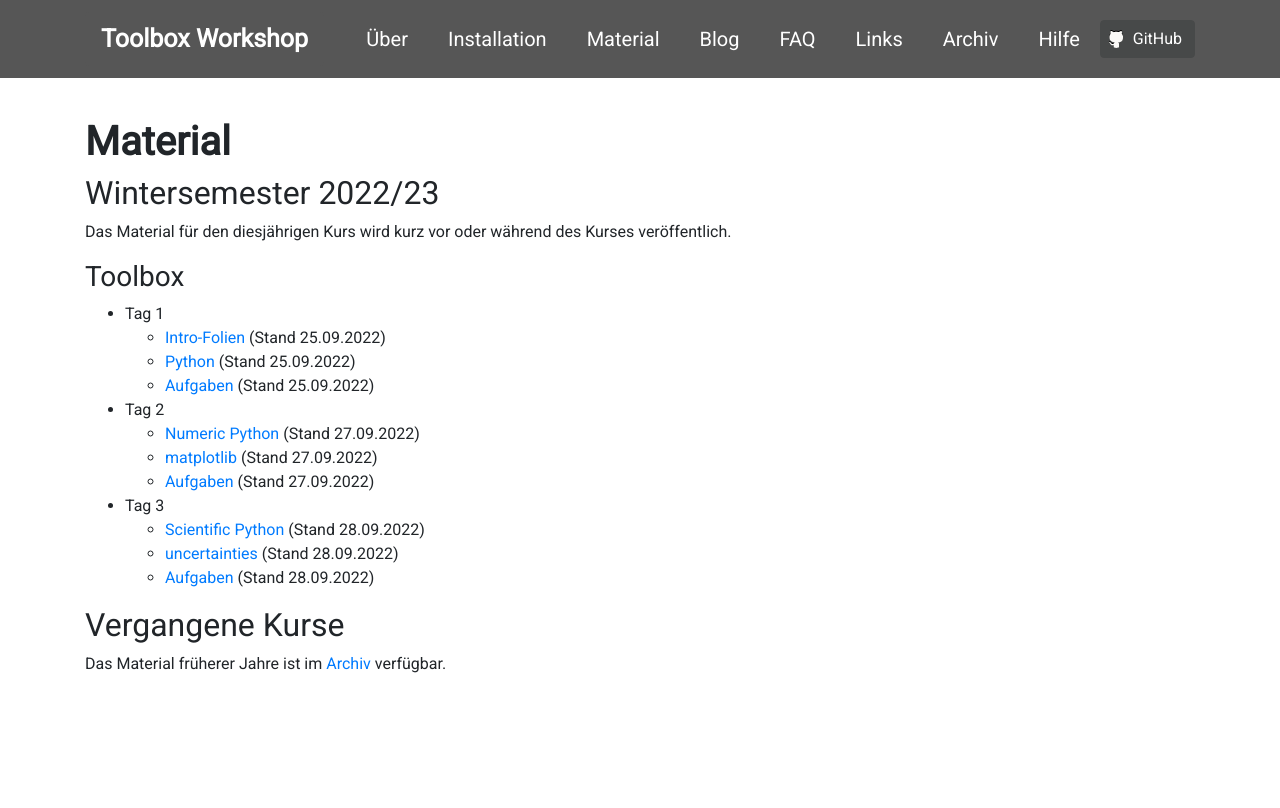
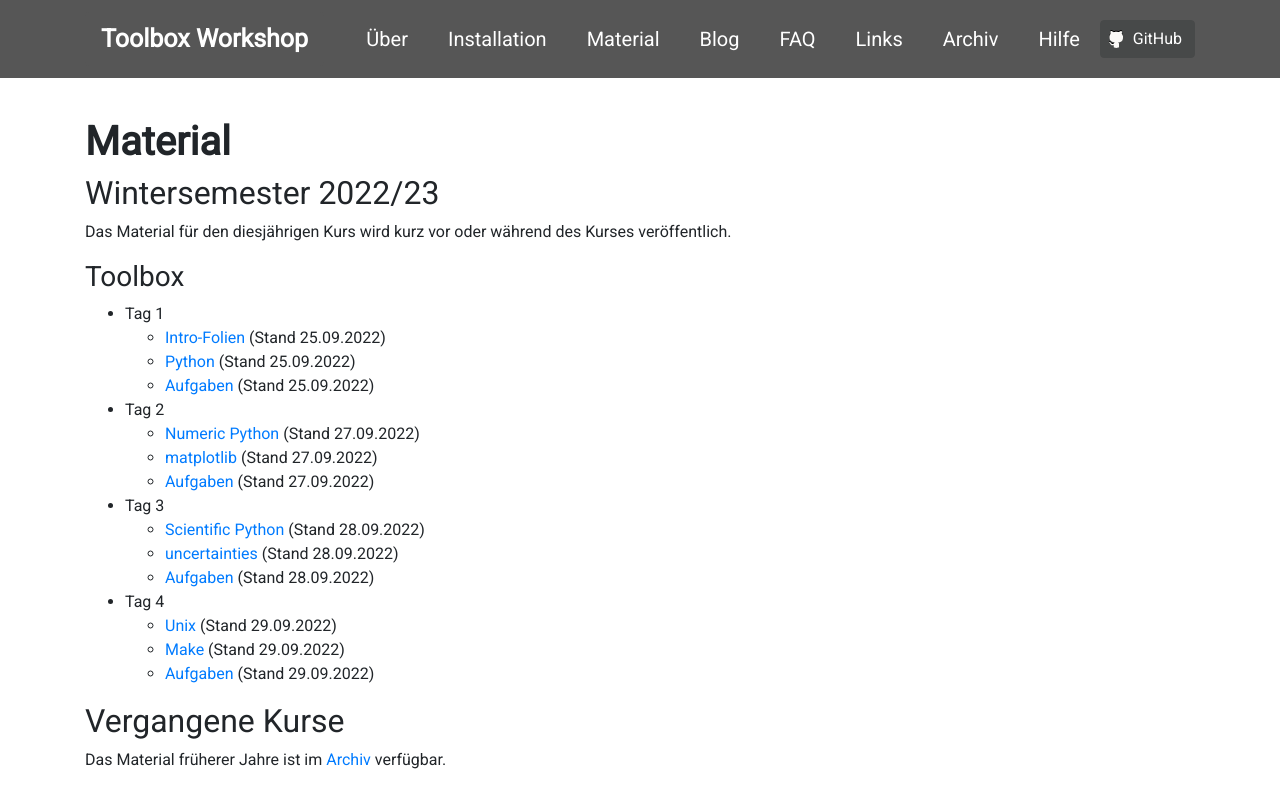
Before and after one commit to pep-dortmund/homepage-toolbox, a Jekyll site: the page built from notes.md, in a window 1280 px wide. Shown: the top 808 px of the page. Built offline with Jekyll 4.4.1, drawn with Linux system fonts in a browser that asks for light colours; nearby versions of some CDN libraries.

Commit message:
material day 4

```diff
--- a/notes.md
+++ b/notes.md
@@ -22,17 +22,15 @@ Kurses veröffentlich.
     - [Scientific Python](files/archive/2022/scientific-python.html) (Stand 28.09.2022)
     - [uncertainties](files/archive/2022/uncertainties.html) (Stand 28.09.2022)
     - [Aufgaben](files/archive/2022/exercises-toolbox-3.zip) (Stand 28.09.2022)
-
+- Tag 4
+    - [Unix](files/archive/2022/unix.pdf) (Stand 29.09.2022)
+    - [Make](files/archive/2022/make.pdf) (Stand 29.09.2022)
+    - [Aufgaben](files/archive/2022/exercises-toolbox-4.zip) (Stand 29.09.2022)
 
 <!--
-- Tag 4
-    - [Unix](files/archive/2021/unix.pdf) (Stand 30.09.2022)
-    - [Make](files/archive/2021/make.pdf) (Stand 30.09.2022)
-    - [Aufgaben](files/archive/2021/exercises-toolbox-4.zip) (Stand 30.09.2022)
-
 - Tag 5
-    - [git](files/archive/2021/git.pdf) (Stand 01.10.2022)
-    - [Aufgaben](files/archive/2021/exercises-toolbox-5.zip) (Stand 01.10.2022)
+    - [git](files/archive/2021/git.pdf) (Stand 30.09.2022)
+    - [Aufgaben](files/archive/2021/exercises-toolbox-5.zip) (Stand 30.09.2022)
 
 ### LaTeX
 - [Folien](files/archive/2021/latex.pdf) (Stand 07.10.2022)
```
Also changed, not shown: 3 other files.
